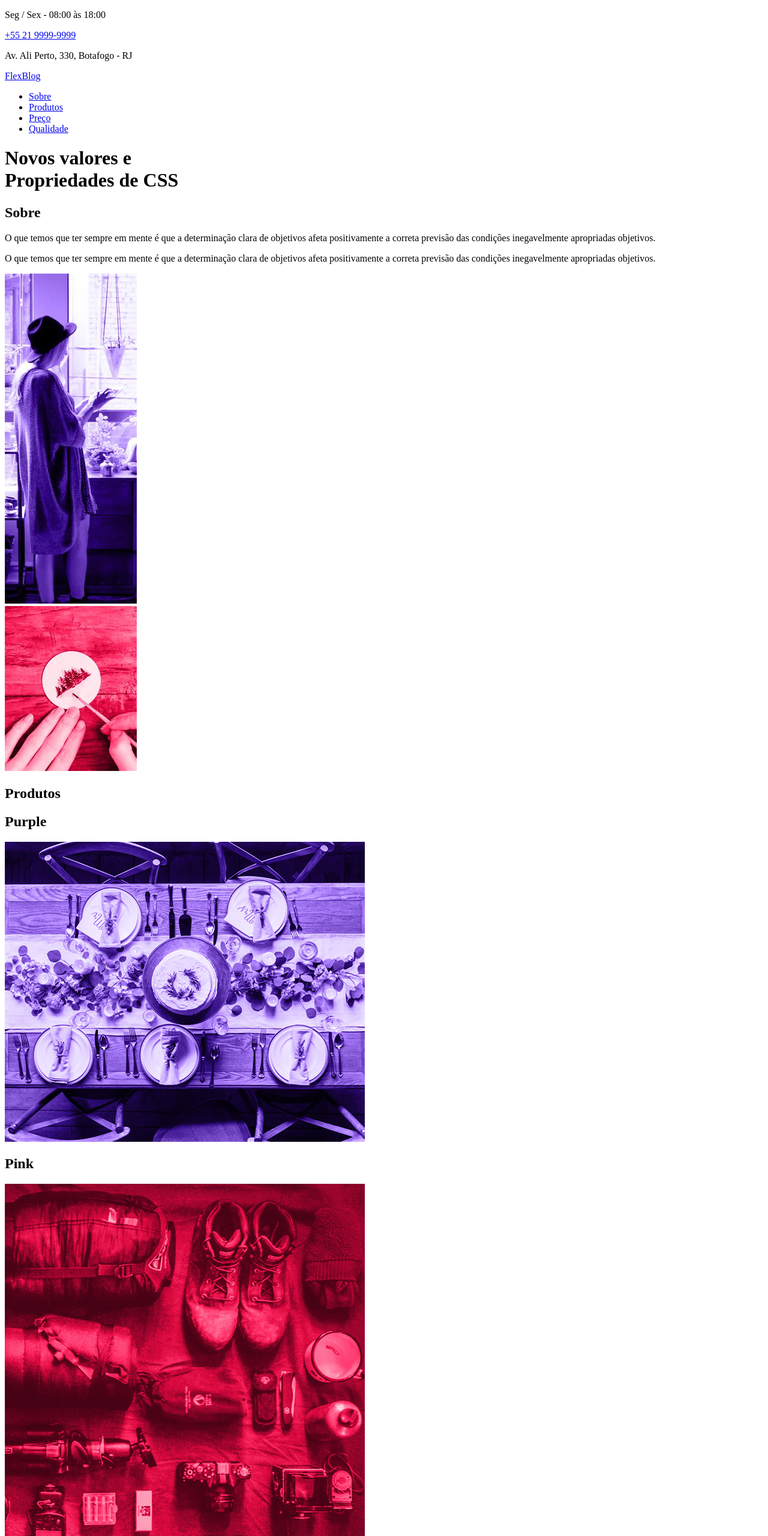
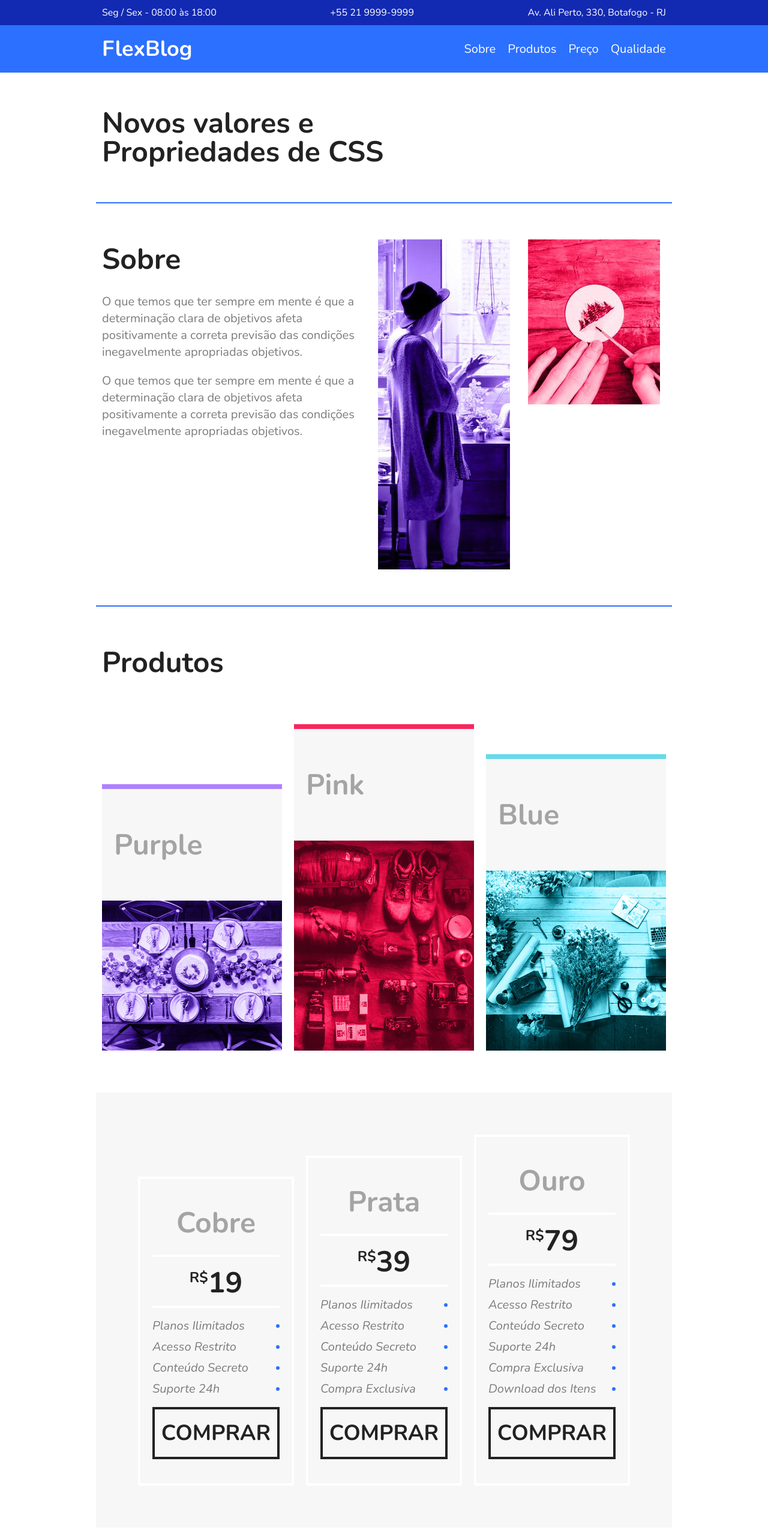
Before and after one commit to jeffersonsouuza/flexblog, a plain HTML site: page index.html in a window 1280 px wide. Shown: the top 2560 px of the page at 60% size. Drawn offline with nearby package versions, Linux system fonts and the light colour scheme.

Commit message:
improve: aplicar estilo na página

```diff
--- /dev/null
+++ b/css/footer.css
@@ -0,0 +1,13 @@
+footer {
+  display: flex;
+  height: 200px;
+  background: #2c70ff;
+  align-items: center;
+}
+
+footer p {
+  flex: 1;
+  text-align: center;
+  font-size: 2.25em;
+  color: #122ab2;
+}
--- /dev/null
+++ b/css/geral.css
@@ -0,0 +1,40 @@
+* {
+  box-sizing: border-box;
+}
+
+body,
+h1,
+h2,
+p,
+ul,
+li,
+a {
+  margin: 0;
+  padding: 0;
+}
+
+body {
+  font-family: "Nunito", Helvetica, Arial, sans-serif;
+  color: #222222;
+}
+
+ul {
+  list-style: none;
+}
+
+a {
+  text-decoration: none;
+}
+
+img {
+  display: block;
+  max-width: 100%;
+}
+
+.introducao {
+  font-size: 3em;
+  line-height: 1;
+  max-width: 960px;
+  margin: 0 auto;
+  padding: 60px 10px;
+}
--- /dev/null
+++ b/css/menu.css
@@ -0,0 +1,38 @@
+.menu-bg {
+  background: #2c70ff;
+}
+
+.menu {
+  display: flex;
+  flex-wrap: wrap;
+  justify-content: space-between;
+  align-items: center;
+  max-width: 960px;
+  margin: 0 auto;
+  padding: 15px 0;
+}
+
+.menu a {
+  color: #ffffff;
+}
+
+.menu-logo a {
+  font-size: 2.25em;
+  font-weight: bold;
+  margin: 0 10px;
+}
+
+.menu-nav ul {
+  display: flex;
+  flex-wrap: wrap;
+}
+
+.menu-nav a {
+  font-size: 1.25em;
+  display: block;
+  padding: 10px;
+}
+
+.menu-nav a:hover {
+  color: #122ab2;
+}
--- /dev/null
+++ b/css/newsletter.css
@@ -0,0 +1,65 @@
+.newsletter {
+  background: #f7f7f7;
+  padding: 60px calc((100% - 960px) / 2);
+  display: flex;
+  flex-wrap: wrap;
+}
+
+.newsletter-info {
+  flex: 1 1 200px;
+  margin: 0 10px;
+}
+
+.newsletter-info h1 {
+  font-size: 3em;
+  color: #a4a4a4;
+}
+
+.newsletter-info p {
+  font-size: 1.25em;
+  font-style: italic;
+  max-width: 230px;
+  color: #7c7c7c;
+  margin-bottom: 10px;
+}
+
+.newsletter-form {
+  flex: 2 1 260px;
+  margin: 0 10px;
+  align-self: center;
+  display: flex;
+  flex-wrap: wrap;
+}
+
+.newsletter-form input {
+  flex: 3 1 200px;
+  font-size: 1.25em;
+  color: #7c7c7c;
+  font-style: italic;
+  font-family: "Nunito", Helvetica, Arial, sans-serif;
+  border: 4px solid #2c70ff;
+  background: transparent;
+  padding: 15px 10px;
+  margin: 0;
+  border-radius: 0;
+}
+
+.newsletter-form button {
+  flex: 1 1 260px;
+  font-family: "Nunito", Helvetica, Arial, sans-serif;
+  font-size: 2.25em;
+  font-weight: bold;
+  text-transform: uppercase;
+  background: #2c70ff;
+  color: #ffffff;
+  margin: 0;
+  cursor: pointer;
+  border: 0;
+  padding: 15px 10px;
+}
+
+@media (max-width: 600px) {
+  .newsletter-form button {
+    font-size: 1.5em;
+  }
+}
--- /dev/null
+++ b/css/planos.css
@@ -0,0 +1,90 @@
+.preco {
+  background: #f7f7f7;
+  padding: 60px;
+  display: flex;
+  flex-wrap: wrap;
+  align-items: flex-end;
+  max-width: 960px;
+  margin: 0 auto;
+}
+
+.preco-item {
+  flex: 1 1 260px;
+  border: 4px solid #ffffff;
+  padding: 20px;
+  margin: 10px;
+}
+
+.preco-item h2 {
+  font-size: 3em;
+  color: #a4a4a4;
+  text-align: center;
+  margin-top: 20px;
+}
+
+.preco-item span {
+  max-width: 300px;
+  margin: 20px auto;
+  display: block;
+  font-size: 3em;
+  text-align: center;
+  font-weight: bold;
+  padding: 10px 0 5px 0;
+  border-top: 4px solid #ffffff;
+  border-bottom: 4px solid #ffffff;
+}
+
+.preco-item sup {
+  font-size: 1.5rem;
+}
+
+.preco-item ul {
+  max-width: 300px;
+  margin: 20px auto;
+  font-size: 1.25em;
+  line-height: 1;
+  font-style: italic;
+  color: #7c7c7c;
+}
+
+.preco-item li {
+  display: flex;
+  justify-content: space-between;
+  align-items: center;
+  margin-bottom: 15px;
+}
+
+.preco-item li::after {
+  content: "";
+  display: block;
+  width: 6px;
+  height: 6px;
+  background: #2c70ff;
+  border-radius: 50%;
+}
+
+.preco-item a {
+  max-width: 300px;
+  display: block;
+  margin: 20px auto;
+  border: 4px solid;
+  color: #222222;
+  text-transform: uppercase;
+  font-weight: bold;
+  font-size: 2.25em;
+  padding: 15px 0;
+  text-align: center;
+}
+
+@media (max-width: 800px) {
+  .preco {
+    padding-left: 10px;
+    padding-right: 10px;
+  }
+  .preco .preco-item:nth-child(3) {
+    order: -2;
+  }
+  .preco .preco-item:nth-child(2) {
+    order: -1;
+  }
+}
--- /dev/null
+++ b/css/produtos.css
@@ -0,0 +1,39 @@
+.produtos {
+  max-width: 960px;
+  margin: 60px auto;
+}
+
+.produtos h1 {
+  font-size: 3em;
+  margin: 0 10px 60px 10px;
+}
+
+.produtos-container {
+  display: flex;
+  flex-wrap: wrap;
+  align-items: flex-end;
+}
+
+.produtos-item {
+  flex: 1 1 175px;
+  margin: 10px;
+}
+
+.produtos-item h2 {
+  font-size: 3em;
+  color: #a4a4a4;
+  background: #f7f7f7;
+  padding: 60px 20px;
+}
+
+.produtos .purple {
+  border-top: 8px solid #ae81ff;
+}
+
+.produtos .pink {
+  border-top: 8px solid #f9265e;
+}
+
+.produtos .blue {
+  border-top: 8px solid #66d9eb;
+}
--- /dev/null
+++ b/css/qualidade.css
@@ -0,0 +1,43 @@
+.qualidade {
+  max-width: 960px;
+  margin: 60px auto;
+  display: flex;
+  flex-wrap: wrap;
+}
+
+.qualidade-item {
+  flex: 1 1 300px;
+  margin: 20px 10px;
+}
+
+.qualidade-item h2 {
+  font-size: 2.25em;
+  color: #a4a4a4;
+  margin-bottom: 20px;
+}
+
+.qualidade-item h2::before {
+  content: "";
+  display: inline-block;
+  width: 8px;
+  height: 30px;
+  margin-right: 20px;
+}
+
+.qualidade-item:nth-of-type(3n + 1) h2::before {
+  background: #ae81ff;
+}
+
+.qualidade-item:nth-of-type(3n + 2) h2::before {
+  background: #f9265e;
+}
+
+.qualidade-item:nth-of-type(3n + 3) h2::before {
+  background: #66d9eb;
+}
+
+.qualidade-item p {
+  font-size: 1.25em;
+  line-height: 1.4;
+  color: #7c7c7c;
+}
--- /dev/null
+++ b/css/sobre.css
@@ -0,0 +1,31 @@
+.sobre {
+  border-top: 2px solid #2c70ff;
+  border-bottom: 2px solid #2c70ff;
+  max-width: 960px;
+  margin: 0 auto;
+  padding: 60px 0;
+  display: flex;
+  flex-wrap: wrap;
+}
+
+.sobre-info {
+  flex: 2 1 300px;
+  margin: 0 10px;
+}
+
+.sobre-info h1 {
+  font-size: 3em;
+  margin-bottom: 0.5em;
+}
+
+.sobre-info p {
+  font-size: 1.25em;
+  line-height: 1.4;
+  margin-bottom: 1em;
+  color: #7c7c7c;
+}
+
+.sobre-img {
+  flex: 1 1 160px;
+  margin: 0 10px;
+}
--- a/css/style.css
+++ b/css/style.css
@@ -0,0 +1,9 @@
+@import "./geral.css";
+@import "./superinfo.css";
+@import "./menu.css";
+@import "./sobre.css";
+@import "./produtos.css";
+@import "./planos.css";
+@import "./qualidade.css";
+@import "./newsletter.css";
+@import "./footer.css";
--- /dev/null
+++ b/css/superinfo.css
@@ -0,0 +1,22 @@
+.superinfo-bg {
+  background: #122ab2;
+  color: #ffffff;
+}
+
+.superinfo {
+  display: flex;
+  justify-content: space-between;
+  flex-wrap: wrap;
+  max-width: 960px;
+  margin: 0 auto;
+  padding-top: 10px;
+}
+
+.superinfo-bg a {
+  color: #ffffff;
+}
+
+.superinfo a,
+.superinfo p {
+  margin: 0 10px 10px 10px;
+}
--- a/index.html
+++ b/index.html
@@ -26,7 +26,7 @@
       <div class="menu-logo">
         <a href="#">FlexBlog</a>
       </div>
-      <nav>
+      <nav class="menu-nav">
         <ul>
           <li><a href="#sobre">Sobre</a></li>
           <li><a href="#produtos">Produtos</a></li>
```
